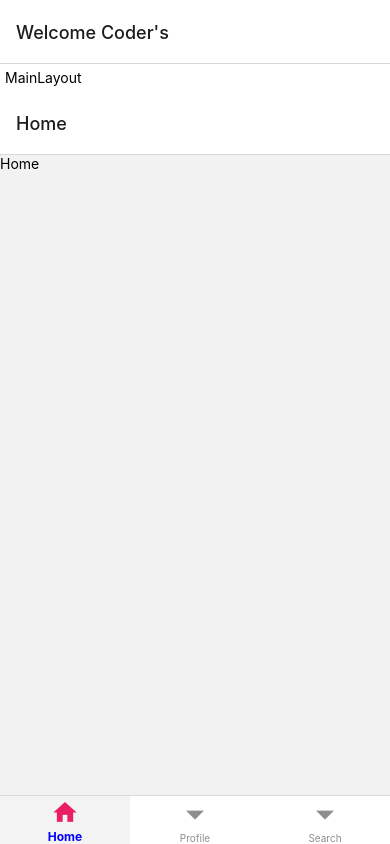
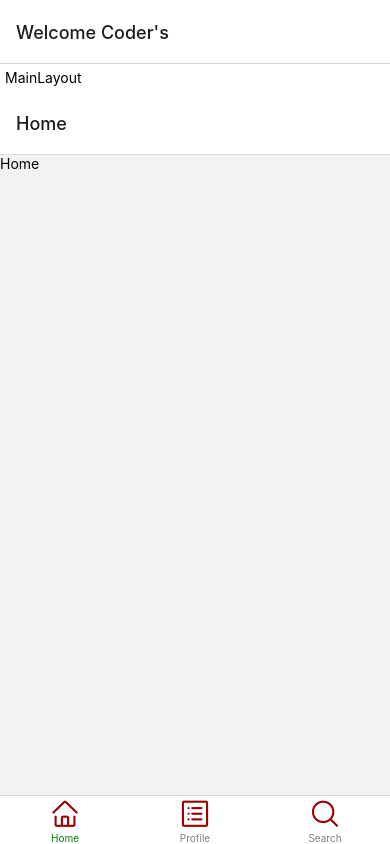
Before and after one commit to sourav1-2026/Learning_portal, a React Native app: screen / in a window 390 px wide. Built offline with nearby package versions, Linux system fonts and the light colour scheme.

Commit message:
different method of tab

```diff
--- a/Components/TabBar.tsx
+++ b/Components/TabBar.tsx
@@ -1,41 +1,91 @@
 import {View, Text} from 'react-native';
 import React from 'react';
-import {createBottomTabNavigator} from '@react-navigation/bottom-tabs';
-import MaterialCommunityIcons from 'react-native-vector-icons/MaterialCommunityIcons';
+import {
+  BottomTabBar,
+  createBottomTabNavigator,
+} from '@react-navigation/bottom-tabs';
 
 import Home from '../Screen/Dashboard/Home';
 import Profile from '../Screen/Dashboard/Profile';
 import Search from '../Screen/Dashboard/Search';
 
+import AntDesign from 'react-native-vector-icons/AntDesign';
+import LottieView from 'lottie-react-native';
+
 export default function TabBar() {
   const Tab = createBottomTabNavigator();
   return (
+    // <Tab.Navigator
+    //   screenOptions={{
+    //     tabBarActiveTintColor: '#e91e63',
+    //     tabBarActiveBackgroundColor: '#F3F3F3',
+    //     tabBarLabelStyle: {
+    //       fontSize: 12,
+    //       fontWeight: 'bold',
+    //       color: 'blue',
+    //     },
+    //   }}>
+    //   <Tab.Screen
+    //     name="Home"
+    //     component={Home}
+    //     options={{
+    //       tabBarLabel: 'Home',
+    //       tabBarIcon: ({color, size}) => (
+    //         <Icon name="home" color={color} size={28} />
+    //       ),
+    //     }}
+    //   />
+    //   <Tab.Screen name="Profile" component={Profile} />
+    //   <Tab.Screen name="Search" component={Search} />
+    // </Tab.Navigator>
+
+    // options -2:
+    // --------------------
+
     <Tab.Navigator
-      screenOptions={{
-        tabBarActiveTintColor: '#e91e63',
-        // tabBarInactiveTintColor: 'rgba(255, 255, 255, 0.1)',
-        // headerShown: false,
-        tabBarActiveBackgroundColor: '#F3F3F3',
-      }}>
-      <Tab.Screen
-        name="Home"
-        component={Home}
-        options={{
-          // title: 'Home3',
-          tabBarLabel: 'Home',
-          tabBarIcon: ({color, size}) => (
-            <MaterialCommunityIcons name="home" color={color} size={28} />
-          ),
-          tabBarLabelStyle: {
-            fontSize: 12,
-            fontWeight: 'bold',
-            color: 'blue',
-          },
-          // tabBarAccessibilityLabel: 'Navigate to Home',
-        }}
-      />
+      screenOptions={({route}) => ({
+        tabBarIcon: ({color, size}) => {
+          let iconName;
+          if (route.name === 'Home') {
+            iconName = 'home';
+          } else if (route.name === 'Profile') {
+            iconName = 'profile';
+          } else {
+            iconName = 'search1';
+          }
+          return <AntDesign name={iconName} size={30} color="#900" />;
+        },
+        tabBarActiveTintColor: 'green',
+        tabBarInactiveTintColor: 'gray',
+      })}>
+      <Tab.Screen name="Home" component={Home} />
       <Tab.Screen name="Profile" component={Profile} />
       <Tab.Screen name="Search" component={Search} />
     </Tab.Navigator>
+
+    // <Tab.Navigator
+    //   screenOptions={({route}) => ({
+    //     tabBarIcon: ({focused, color, size}) => {
+    //       let filePath;
+    //       if (route.name === 'Home') {
+    //         filePath = require('../Lottie/home.json');
+    //       } else if (route.name === 'Profile') {
+    //         filePath = require('../Lottie/Profile.json');
+    //       } else {
+    //         filePath = require('../Lottie/search.json');
+    //       }
+    //       <LottieView source={filePath} autoPlay={focused} />;
+    //     },
+    //     tabBarActiveTintColor: 'green',
+    //     tabBarInactiveTintColor: 'gray',
+    //   })}>
+    //   <Tab.Screen name="Home" component={Home} />
+    //   <Tab.Screen name="Profile" component={Profile} />
+    //   <Tab.Screen name="Search" component={Search} />
+    // </Tab.Navigator>
+
+    // option -3:
+    // ----------------
+    // https://www.youtube.com/watch?v=8gTaXwmnuNE
   );
 }
```
